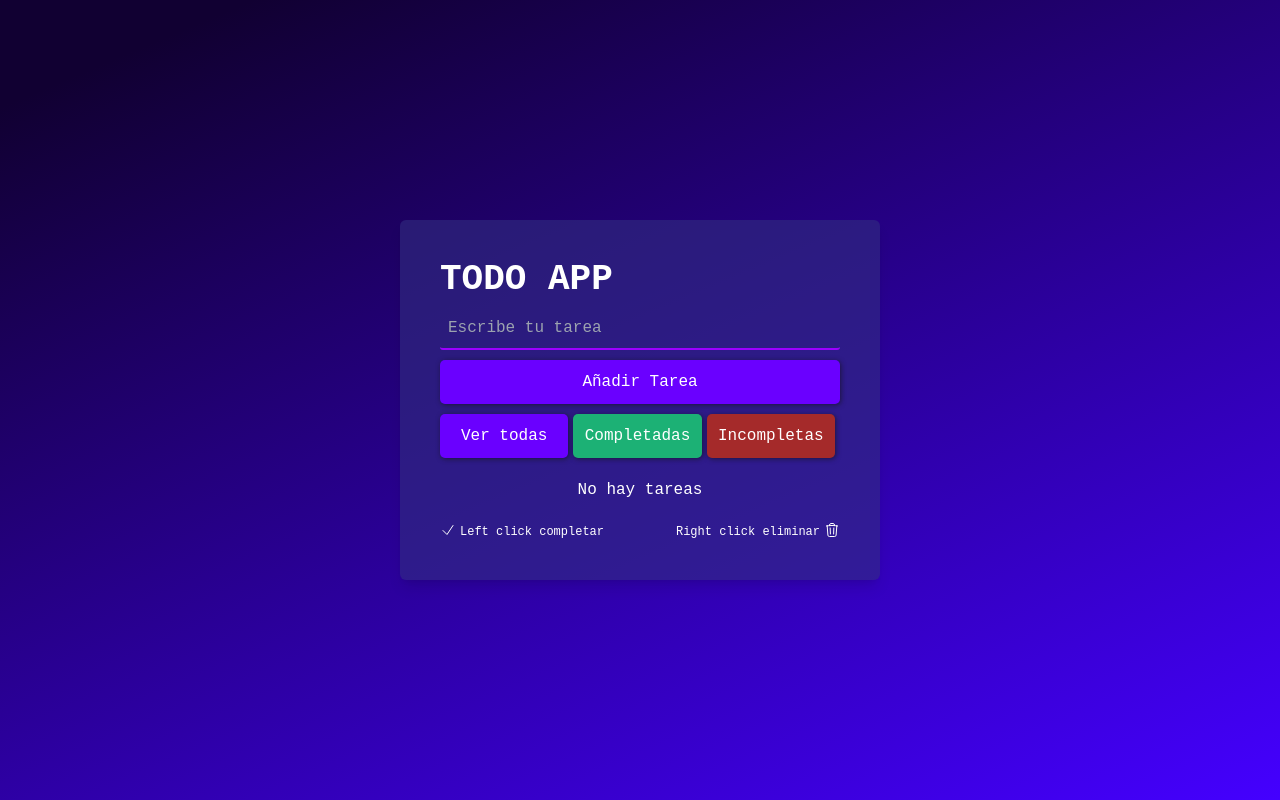
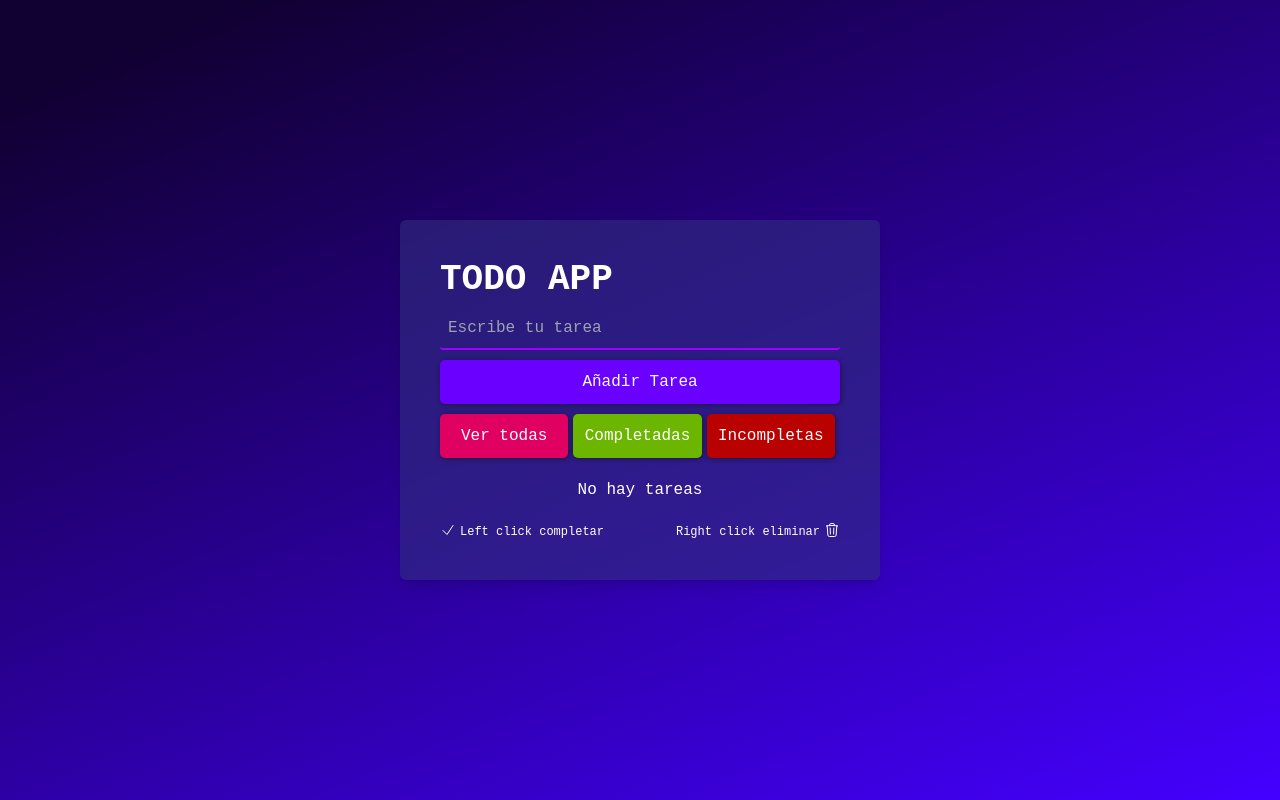
Before and after one commit to SnowFusx/todoapp, a React (Vite) app: page / in a window 1280 px wide. Built offline with nearby package versions, Linux system fonts and the light colour scheme.

Commit message:
Update - Estilo botones

```diff
--- a/src/components/Tarea.jsx
+++ b/src/components/Tarea.jsx
@@ -10,6 +10,10 @@ export const Tarea = ({ tarea, handleEliminar, handleCompletar }) => {
 		<>
 			<button
 				className='w-full'
+				ondblclick={e => {
+					e.preventDefault;
+					handleEliminar(tarea.id);
+				}}
 				onClick={e => {
 					e.preventDefault;
 					handleCompletar(tarea.id);
--- a/src/index.css
+++ b/src/index.css
@@ -129,22 +129,32 @@ input {
 	width: 400px;
 }
 
-.btnIncompletas {
-	background-color: brown;
+.btnAll {
+	background-color: #df0062;
 	transition: all 300ms;
 
 	&:hover {
-		background-color: rgb(202, 2, 2);
+		background-color: #ab004b;
+		transition: all 300ms;
+	}
+}
+
+.btnIncompletas {
+	background-color: #ba0101;
+	transition: all 300ms;
+
+	&:hover {
+		background-color: #9b0101;
 		transition: all 300ms;
 	}
 }
 
 .btnCompletadas {
-	background-color: rgb(28, 177, 117);
+	background-color: #6cb600;
 	transition: all 300ms;
 
 	&:hover {
-		background-color: rgb(2, 202, 85);
+		background-color: #579202;
 		transition: all 300ms;
 	}
 }
```
